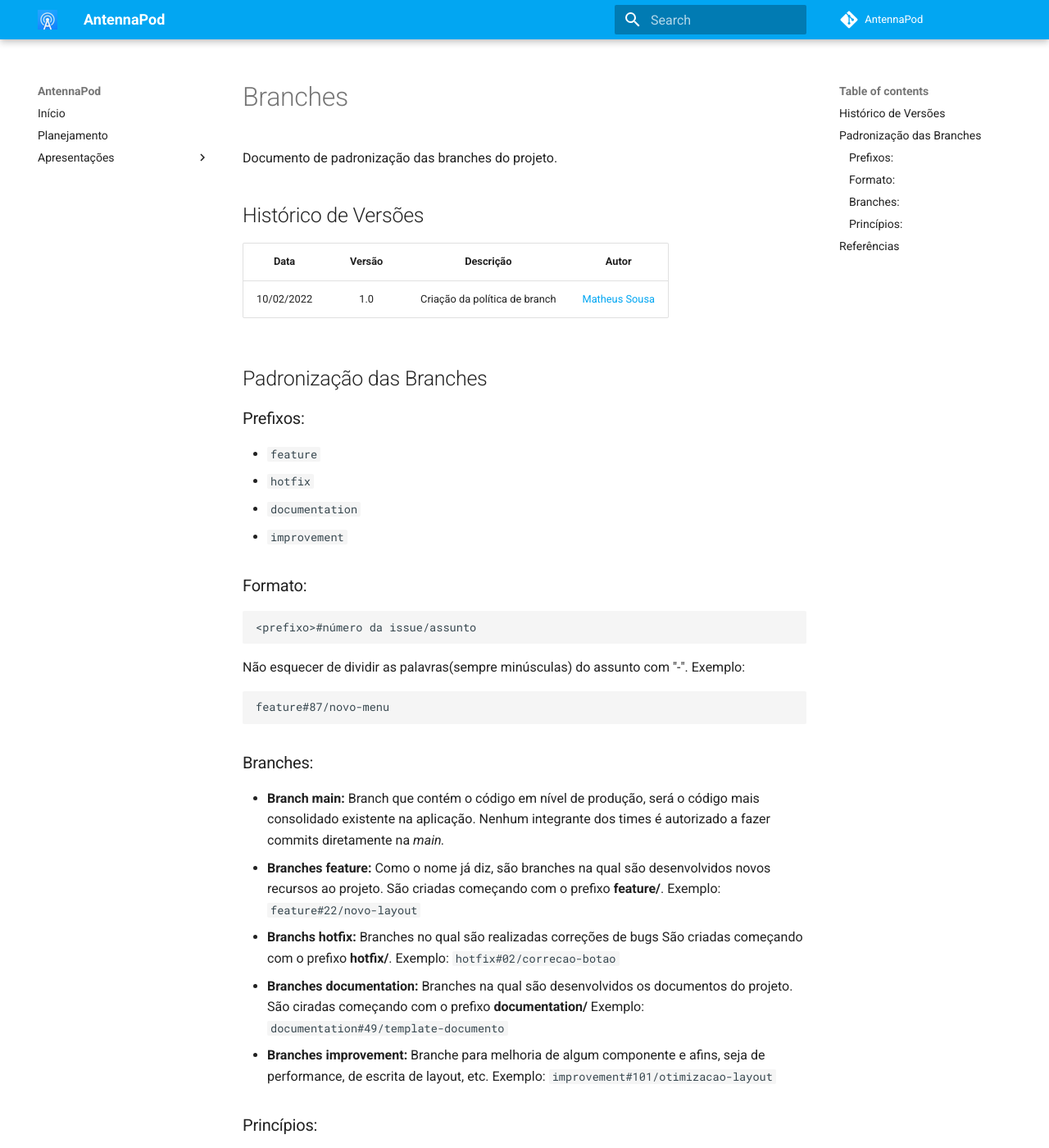
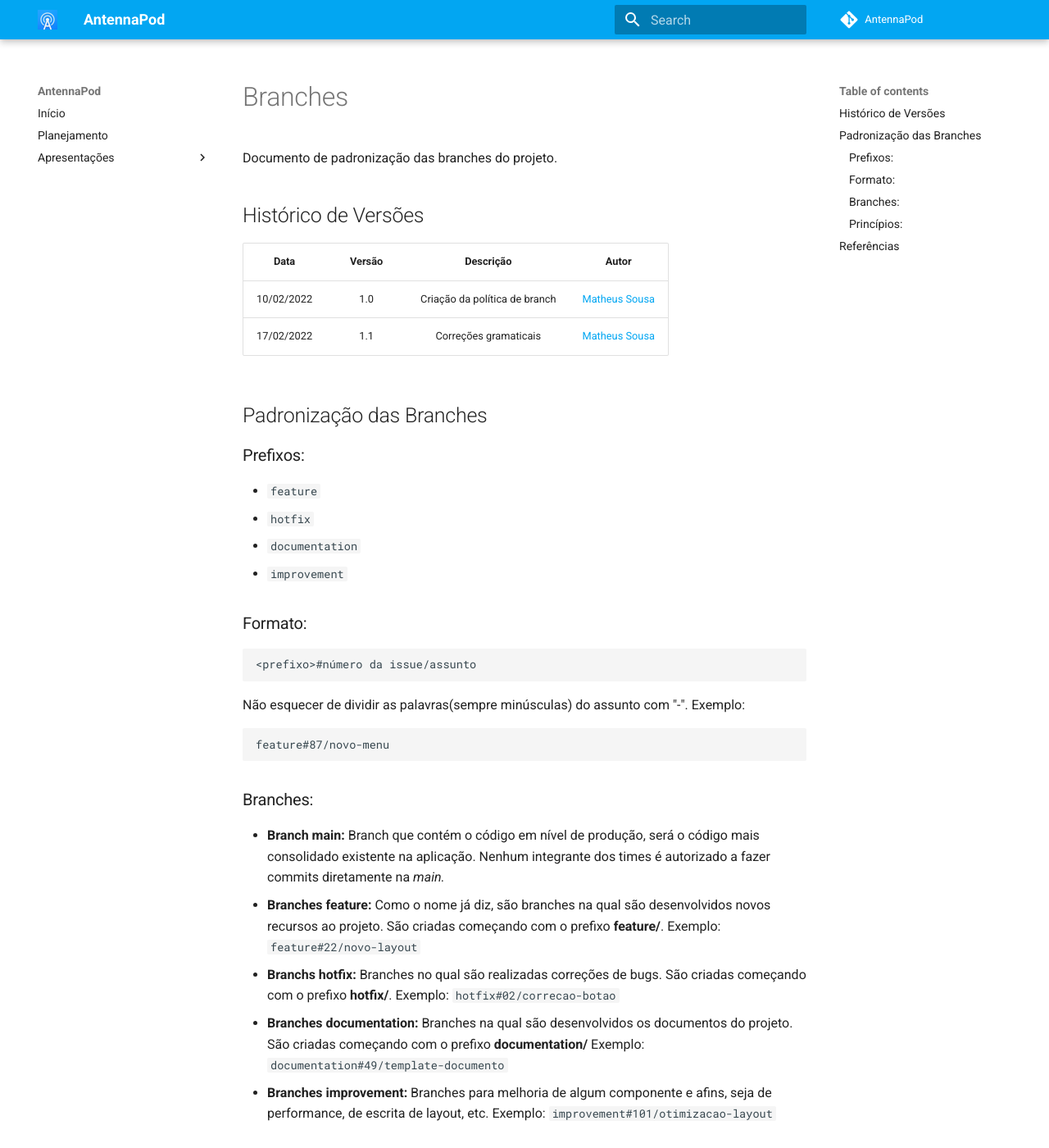
Before and after one commit to Requisitos-de-Software/2021.2-AntennaPod, an MkDocs documentation site: the page built from docs/contribuicao/branches.md, in a window 1280 px wide and 1400 px high. Shown: the whole window at 82% size. Built offline with MkDocs 1.6.1 and Material for MkDocs 9.7.7, drawn with Linux system fonts in a browser that asks for light colours; comment, search, counter and statistics services are not loaded.

Commit message:
🐛(#4): correcoes gramaticais

````diff
--- a/docs/contribuicao/branches.md
+++ b/docs/contribuicao/branches.md
@@ -2,9 +2,10 @@ Documento de padronização das branches do projeto.
 
 ## Histórico de Versões
 
-| Data       | Versão | Descrição                                 | Autor             |
-| :--------: | :----: | :----------:                              | :---------------: |
-| 10/02/2022 |  1.0  | Criação da política de branch             | [Matheus Sousa](https://github.com/gatotabaco)|
+| Data       | Versão | Descrição | Autor             |
+| :--------: | :----: | :----------: | :---------------: |
+| 10/02/2022 |  1.0  | Criação da política de branch | [Matheus Sousa](https://github.com/gatotabaco)|
+| 17/02/2022 |  1.1  | Correções gramaticais | [Matheus Sousa](https://github.com/gatotabaco)|
 
 ## Padronização das Branches
 
@@ -30,11 +31,11 @@ feature#87/novo-menu
 - **Branch main:** Branch que contém o código em nível de produção, será o código mais consolidado existente na aplicação. Nenhum integrante dos times é autorizado a fazer commits diretamente na *main.*
 - **Branches feature:** Como o nome já diz, são branches na qual são desenvolvidos novos recursos ao projeto. São criadas começando com o prefixo **feature/**.
 Exemplo: ```feature#22/novo-layout```
-- **Branchs hotfix:** Branches no qual são realizadas correções de bugs São criadas começando com o prefixo **hotfix/**.
+- **Branchs hotfix:** Branches no qual são realizadas correções de bugs. São criadas começando com o prefixo **hotfix/**.
 Exemplo: ```hotfix#02/correcao-botao```
-- **Branches documentation:** Branches na qual são desenvolvidos os documentos do projeto. São ciradas começando com o prefixo **documentation/**
+- **Branches documentation:** Branches na qual são desenvolvidos os documentos do projeto. São criadas começando com o prefixo **documentation/**
 Exemplo: ```documentation#49/template-documento```
-- **Branches improvement:** Branche para melhoria de algum componente e afins, seja de performance, de escrita de layout, etc. Exemplo: ```improvement#101/otimizacao-layout```
+- **Branches improvement:** Branches para melhoria de algum componente e afins, seja de performance, de escrita de layout, etc. Exemplo: ```improvement#101/otimizacao-layout```
 
 ### Princípios:
 - Todas as branches serão em PT-BR.
````
